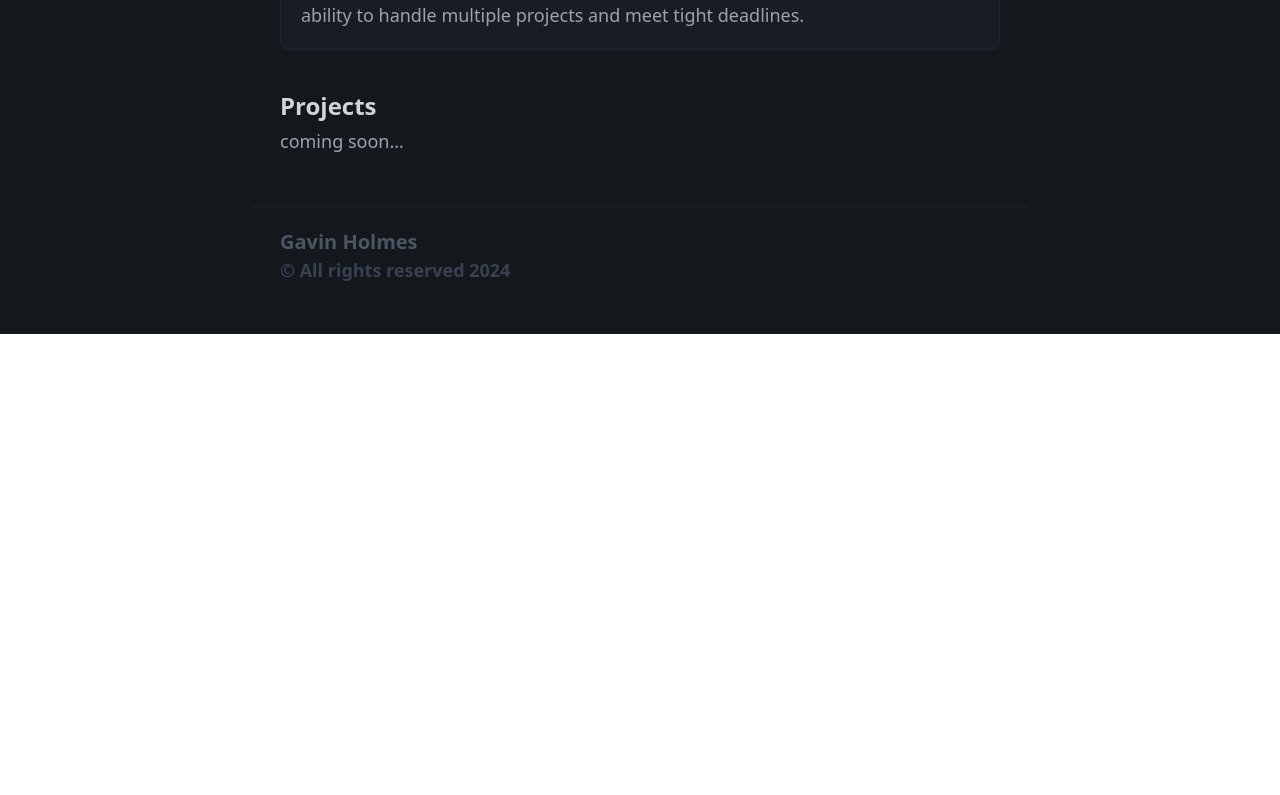
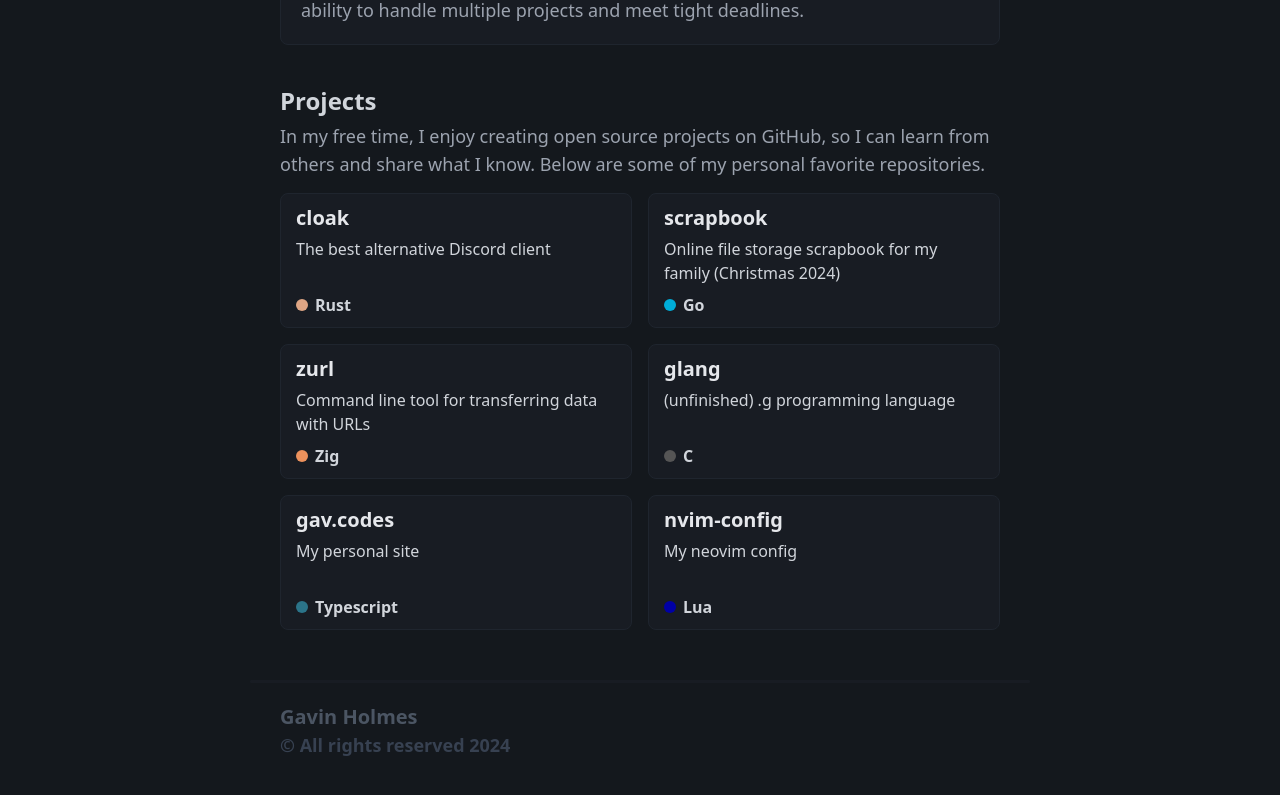
Before and after one commit to gavrh/gav.codes, a React (Create React App) app: page / in a window 1280 px wide. Shown: the part 1113-1908 px from the top of the page. Before the commit the page ends 1447 px from the top, so only its background shows below. Built offline with nearby package versions, Linux system fonts and the light colour scheme.

Commit message:
projects section

```diff
--- a/public/index.html
+++ b/public/index.html
@@ -14,6 +14,7 @@
               and love for music shapes my well-rounded approach to life."
 		/>
 		<link rel="manifest" href="%PUBLIC_URL%/manifest.json" />
+        <link rel="icon" type="image/x-icon" href="/favicon.ico" />
 		<title>Gavin Holmes | Software Engineer</title>
 	</head>
 	<body id="https://gav.codes">
--- a/src/App.tsx
+++ b/src/App.tsx
@@ -5,6 +5,7 @@ import Technologies from './components/Technologies';
 import Experiences from './components/Experiences';
 import Header from './components/Header';
 import Footer from './components/Footer';
+import Projects from './components/Projects';
 
 export default function App() {
     // constants
@@ -17,7 +18,7 @@ export default function App() {
             <Header />
             {/* profile */}
             <Section className="flex mt-[55px]">
-                <img src={Me} className="md:block hidden object-cover w-[175px] h-[175px] rounded-lg brightness-[90%] mr-[20px]" />
+                <img alt="me" src={Me} className="md:block hidden object-cover w-[175px] h-[175px] rounded-lg brightness-[90%] mr-[20px]" />
                 <div>
                     <div className="flex items-center">
                         <span className="text-gray-300 text-4xl font-bold">Gavin Holmes</span>
@@ -52,8 +53,10 @@ export default function App() {
             <Section>
                 <SectionTitle>Projects</SectionTitle>
                 <SectionText>
-                    coming soon...
+                    In my free time, I enjoy creating open source projects on GitHub,
+                    so I can learn from others and share what I know. Below are some of my personal favorite repositories.
                 </SectionText>
+                <Projects />
             </Section>
             {/* footer */}
             <Footer />
--- a/src/components/Experiences.tsx
+++ b/src/components/Experiences.tsx
@@ -10,7 +10,7 @@ function Experience(props: { image: string, position: string, setting: string, t
     return (
         <ExperienceContainer>
             <div className="flex">
-                <img src={image} className="sm:block hidden brightness-[80%] bg-white rounded-lg w-[70px] h-[70px]  mr-[10px]" />
+                <img alt={position} src={image} className="sm:block hidden brightness-[80%] bg-white rounded-lg w-[70px] h-[70px]  mr-[10px]" />
                 <div className="mt-[-4px]">
                     <h1 className="font-semibold text-gray-300 text-xl">{position}</h1>
                     <h1 className="font-semibold text-gray-500">{setting}</h1>
@@ -67,6 +67,7 @@ export default function Experiences() {
 const ExperiencesContainer = tw.div`
     flex
     flex-col
+    mt-[-5px]
 `
 
 const ExperienceContainer = tw.div`
@@ -81,5 +82,4 @@ const ExperienceContainer = tw.div`
     bg-opacity-40
     border-[1px]
     border-[#1f252e]
-    rounded-lg
 `
--- a/src/components/Header.tsx
+++ b/src/components/Header.tsx
@@ -31,7 +31,7 @@ export default function Header() {
 
     // temp hard coded
     const theme = "dark";
-    const ThemeIcon = theme == "dark" ? FiMoon : FiSun;
+    const ThemeIcon = theme === "dark" ? FiMoon : FiSun;
 
 	return (
 		<HeaderContainer>
@@ -48,7 +48,7 @@ export default function Header() {
 				{/* linkedin */}
                 <Social name="LinkedIn" url="https://linkedin.com/in/gavrh" Icon={SiLinkedin} />
 				{/* email */}
-                <Social name="Email" url="mailto:hey@gav.codes" Icon={HiOutlineMail} />
+                <Social name="Email" url="mailto:gavin@gav.codes" Icon={HiOutlineMail} />
 			</HeaderRight>
 		</HeaderContainer>
 	);
--- /dev/null
+++ b/src/components/Projects.tsx
@@ -0,0 +1,111 @@
+import React from "react";
+import { Link } from "react-router-dom";
+import tw from "tailwind-styled-components";
+import GithubColors from "./github_lang_colors.json";
+
+function Project(props: { repo: string, desc: string, lang: string, color: string }) {
+
+    return (
+        <ProjectContainer to={`https://github.com/gavrh/${props.repo}`} target="_blank">
+            <h1 className="text-gray-200 font-semibold text-xl">
+                {props.repo}
+            </h1>
+            <h1 className="flex-1 my-[5px]">
+                {props.desc}
+            </h1>
+            <ProjectBottom>
+                <div className="flex items-center">
+                    <div className="w-[12px] h-[12px] rounded-full mr-[7px]" style={{ backgroundColor: props.color }} />
+                    <h1 className="font-semibold">
+                        {props.lang}
+                    </h1>
+                </div>
+            </ProjectBottom>
+        </ProjectContainer>
+    )
+}
+
+export default function Projects() {
+
+    return (
+        <ProjectsContainer>
+            {/* cloak */}
+            <Project
+                repo="cloak"
+                desc="The best alternative Discord client"
+                lang="Rust"
+                color={GithubColors["Rust"]}
+            />
+            {/* scrapbook */}
+            <Project
+                repo="scrapbook"
+                desc="Online file storage scrapbook for my family (Christmas 2024)"
+                lang="Go"
+                color={GithubColors["Go"]}
+            />
+            {/* zurl */}
+            <Project
+                repo="zurl"
+                desc="Command line tool for transferring data with URLs"
+                lang="Zig"
+                color={GithubColors["Zig"]}
+            />
+            {/* glang */}
+            <Project
+                repo="glang"
+                desc="(unfinished) .g programming language"
+                lang="C"
+                color={GithubColors["C"]}
+            />
+            {/* gav.codes */}
+            <Project
+                repo="gav.codes"
+                desc="My personal site"
+                lang="Typescript"
+                color={GithubColors["TypeScript"]}
+            />
+            {/* gav.codes */}
+            <Project
+                repo="nvim-config"
+                desc="My neovim config"
+                lang="Lua"
+                color={GithubColors["Lua"]}
+            />
+        </ProjectsContainer>
+    )
+}
+
+// projects styled components
+const ProjectsContainer = tw.div`
+    w-full
+    grid
+    grid-cols-1
+    sm:grid-cols-2
+    gap-4
+    mt-[15px]
+`
+
+const ProjectContainer = tw(Link)`
+    w-full
+    h-[115px]
+    sm:h-[135px]
+    flex
+    flex-col
+    text-start
+    border-[1px]
+    py-[10px]
+    px-[15px]
+    rounded-lg
+    bg-[#1f252e]
+    bg-opacity-40
+    border-[1px]
+    border-[#1f252e]
+
+    transition-colors
+    duration-200
+
+    hover:border-gray-700
+`
+const ProjectBottom = tw.div`
+    flex
+`
--- a/github_lang_colors.json
+++ b/src/components/github_lang_colors.json
@@ -65,7 +65,7 @@
 	"Game Maker Language": "#8fb200",
 	"Glyph": "#e4cc98",
 	"Gnuplot": "#f0a9f0",
-	"Go": "#375eab",
+	"Go": "#00add8",
 	"Golo": "#88562A",
 	"Gosu": "#82937f",
 	"Grammatical Framework": "#79aa7a",
@@ -97,7 +97,7 @@
 	"LOLCODE": "#cc9900",
 	"LookML": "#652B81",
 	"LSL": "#3d9970",
-	"Lua": "#000080",
+	"Lua": "#0000a6",
 	"Makefile": "#427819",
 	"Mask": "#f97732",
 	"Matlab": "#bb92ac",
@@ -196,5 +196,6 @@
 	"xBase": "#403a40",
 	"XC": "#99DA07",
 	"XQuery": "#5232e7",
-	"Zephir": "#118f9e"
+	"Zephir": "#118f9e",
+    "Zig": "#ec915c"
 }
--- a/src/index.css
+++ b/src/index.css
@@ -34,12 +34,6 @@ body {
 ::-moz-selection {
 	background: rgba(5, 150, 105, 0.5); /* Gecko Browsers */
 }
-a {
-	color: rgb(110, 231, 169);
-}
-a:hover {
-	text-decoration: underline;
-}
 
 /* ::-webkit-scrollbar {
   width: 20px;
```
Also changed, not shown: 1 other file (tests, documents, lock files or other folders).
